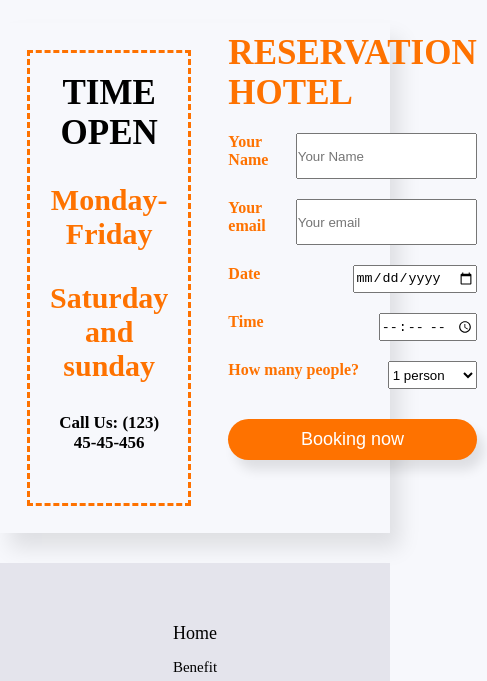
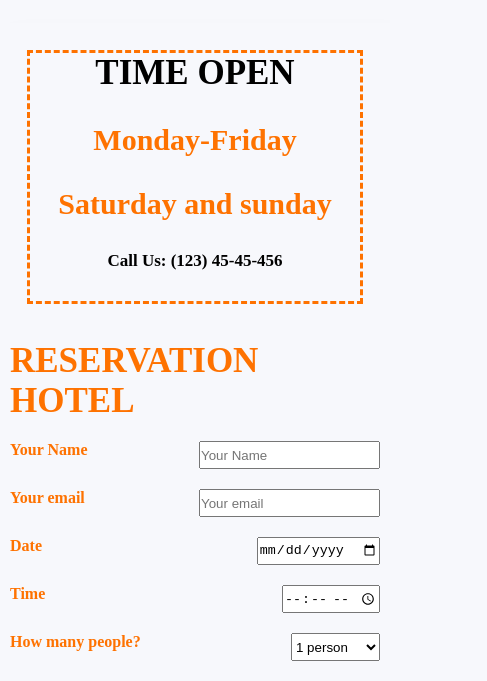
Before and after one commit to YosuaHutasoit/FE-2-Surabaya-13, a plain HTML site: page html/Reserve.html in a window 390 px wide. Shown: the part 97-778 px from the top of the page, 487 px wide, since content can reach past the window. Drawn offline with nearby package versions, Linux system fonts and the light colour scheme; a script that the page names is missing.

Commit message:
changes to reponsive form reserve

```diff
--- a/css/detailhotel.css
+++ b/css/detailhotel.css
@@ -1024,27 +1024,31 @@ nav{
   }
 
   @media screen and (max-width: 768px) {
-    .container {
+    .container-reserved-form {
       flex-direction: column;
     }
-    .container-form  {
+
+    .container-time {
+      padding: 30px;
+    }
+
+    .container-form {
       padding: 10px;
     }
+
     .heading-phone {
       font-size: 17px;
     }
-
   }
 
   @media screen and (min-width: 768px) and (max-width: 880px) {
     .container-time {
       padding: 30px;
     }
-    .container-form  {
+
+    .container-form {
       padding: 10px;
     }
-
-
   }
 
 
```
Also changed, not shown: html/Reserve.html (+0 -1 lines).
